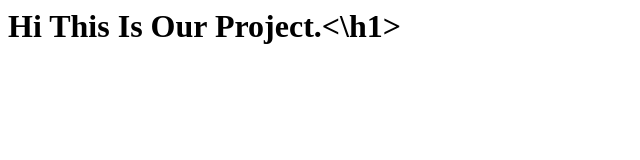
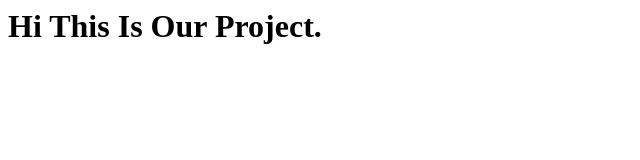
Before and after one commit to 71Subhash05/Resume-builder-, a plain HTML site: page index.html in a window 1280 px wide. Shown: the whole page, without its empty margins (0-640 px from the left). Drawn offline with Linux system fonts and the light colour scheme.

Commit message:
Index.html

```diff
--- a/index.html
+++ b/index.html
@@ -2,6 +2,6 @@
 <head>
 </head>
 <body>
-<h1>Hi This Is Our Project.<\h1>
+<h1>Hi This Is Our Project.
 </body>
 </html>
```
